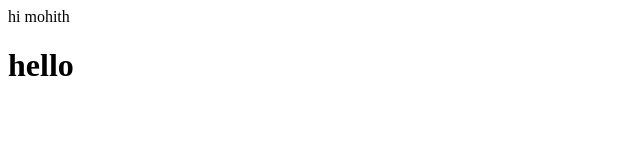
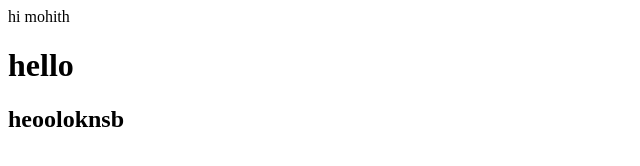
Before and after one commit to Mohithkarnam/Githubpractise, a plain HTML site: page index.html in a window 1280 px wide. Shown: the whole page, without its empty margins (0-640 px from the left). Drawn offline with Linux system fonts and the light colour scheme.

Commit message:
add header

```diff
--- a/index.html
+++ b/index.html
@@ -1,2 +1,3 @@
 <h>hi mohith</h>
 <h1>hello</h1>
+<h2> heooloknsb</h2>
```
